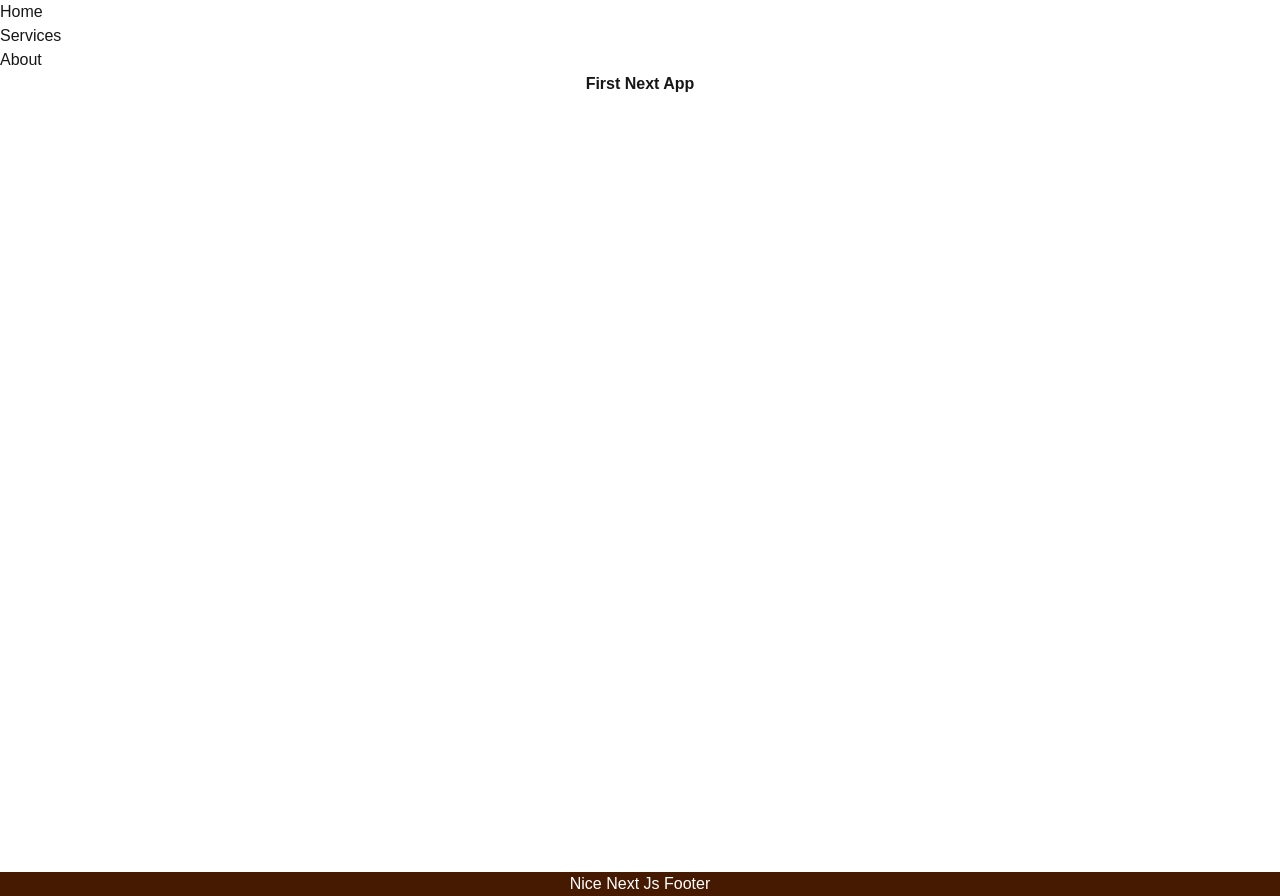
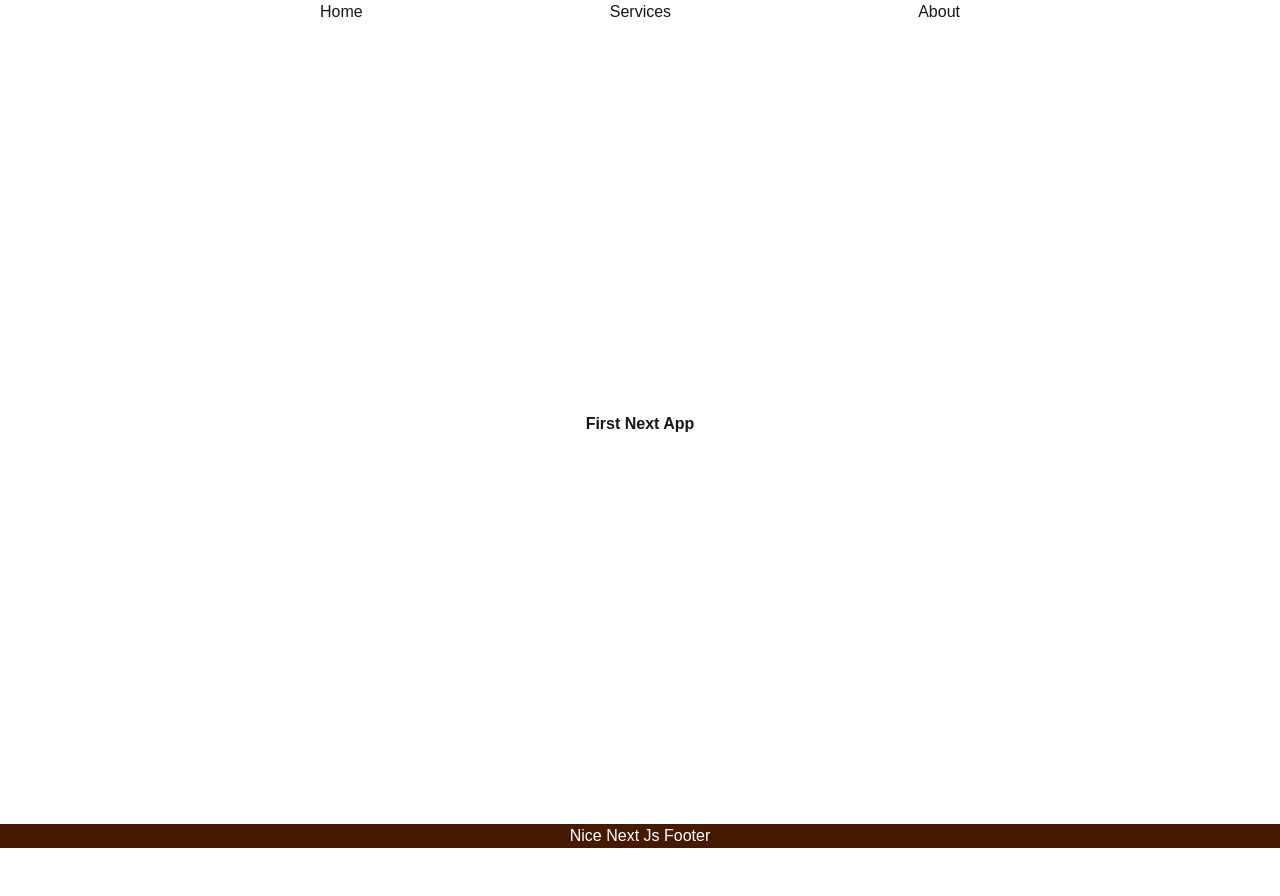
Before and after one commit to abrarasif11/Learn-Next-JS, a Next.js app: page / in a window 1280 px wide. After the commit the page ends 848 px from the top, so only its background shows below. Built offline with nearby package versions, Linux system fonts and the light colour scheme.

Commit message:
Structure File and Folder

```diff
--- /dev/null
+++ b/src/app/Components/Navbar/Navbar.jsx
@@ -0,0 +1,17 @@
+import React from "react";
+
+const Navbar = () => {
+  return (
+    <div>
+      <nav className="flex justify-center">
+        <ul className="flex justify-between w-1/2">
+          <li>Home</li>
+          <li>Services</li>
+          <li>About</li>
+        </ul>
+      </nav>
+    </div>
+  );
+};
+
+export default Navbar;
--- a/src/app/layout.js
+++ b/src/app/layout.js
@@ -1,5 +1,6 @@
 import { Geist, Geist_Mono } from "next/font/google";
 import "./globals.css";
+import Navbar from "./Components/Navbar/Navbar";
 
 const geistSans = Geist({
   variable: "--font-geist-sans",
@@ -22,14 +23,10 @@ export default function RootLayout({ children }) {
       <body
         className={`${geistSans.variable} ${geistMono.variable} antialiased`}
       >
-        <nav>
-          <ul>
-            <li>Home</li>
-            <li>Services</li>
-            <li>About</li>
-          </ul>
-        </nav>
-        <main className="h-screen h-max-[#600px]">{children}</main>
+        <Navbar />
+        <main className="h-screen h-max-[#600px] place-content-center place-items-center">
+          {children}
+        </main>
         <footer className="bg-amber-950 text-white text-center">
           Nice Next Js Footer
         </footer>
```
